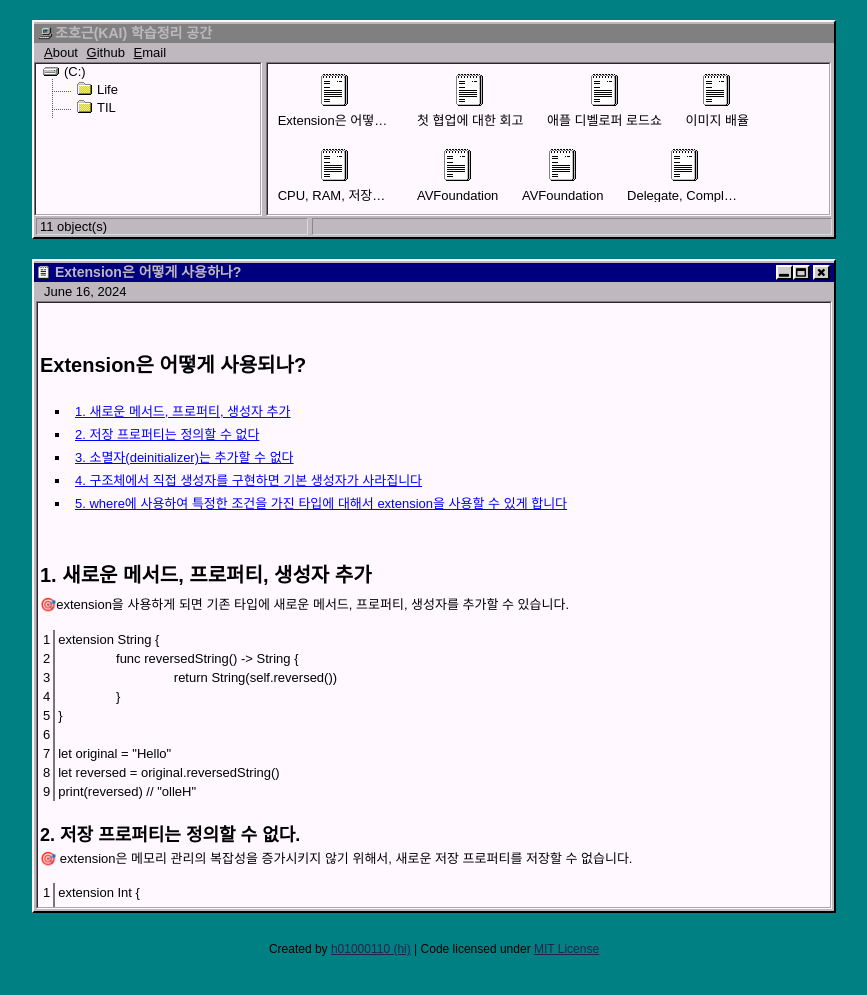
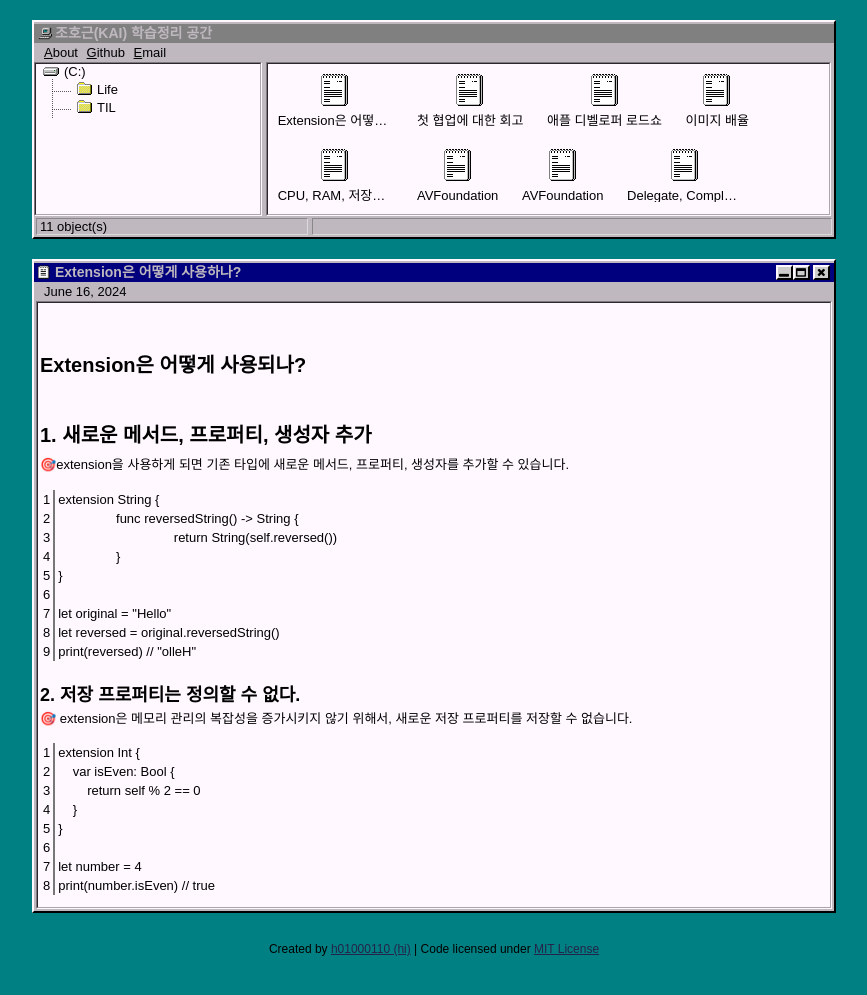
Before and after one commit to joho2022/joho2022.github.io, a Jekyll site: the page built from _posts/2024-06-16-Extension의 사용.md, in a window 1280 px wide. Shown: the top 995 px of the page, without its empty margins (206-1073 px from the left). Built offline with Jekyll 4.4.1, drawn with Linux system fonts in a browser that asks for light colours; comment, search, counter and statistics services are not loaded.

Commit message:
Update 2024-06-16-Extension의 사용.md

```diff
--- a/_posts/2024-06-16-Extension의 사용.md
+++ b/_posts/2024-06-16-Extension의 사용.md
@@ -5,13 +5,6 @@ tags: TIL
 ---
 
 # Extension은 어떻게 사용되나?
-
-`[ 목차 ]`
-- [1. 새로운 메서드, 프로퍼티, 생성자 추가](#1-새로운-메서드-프로퍼티-생성자-추가)
-- [2. 저장 프로퍼티는 정의할 수 없다](#2-저장-프로퍼티는-정의할-수-없다)
-- [3. 소멸자(deinitializer)는 추가할 수 없다](#3-소멸자deinitializer는-추가할-수-없다)
-- [4. 구조체에서 직접 생성자를 구현하면 기본 생성자가 사라집니다](#4-구조체에서-직접-생성자를-구현하면-기본-생성자가-사라집니다)
-- [5. where에 사용하여 특정한 조건을 가진 타입에 대해서 extension을 사용할 수 있게 합니다](#5-where에-사용하여-특정한-조건을-가진-타입에-대해서-extension을-사용할-수-있게-합니다)
 
 
 # 1. 새로운 메서드, 프로퍼티, 생성자 추가
```
